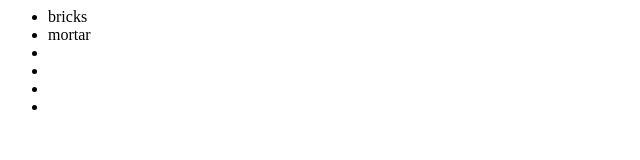
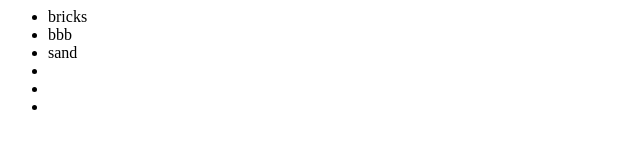
Before and after one commit to Jokuta/Git-test, a plain HTML site: page index.html in a window 1280 px wide. Shown: the full height of the page, 0-640 px from the left. Drawn offline with Linux system fonts and the light colour scheme.

Commit message:
list second item changed to bbb

```diff
--- a/index.html
+++ b/index.html
@@ -3,8 +3,8 @@
 	<div>
 		<ul>
 			<li>bricks</li>
-			<li>mortar</li>
-			<li></li>
+			<li>bbb</li>
+			<li>sand</li>
 			<li></li>
 			<li></li>
 			<li></li>
```
